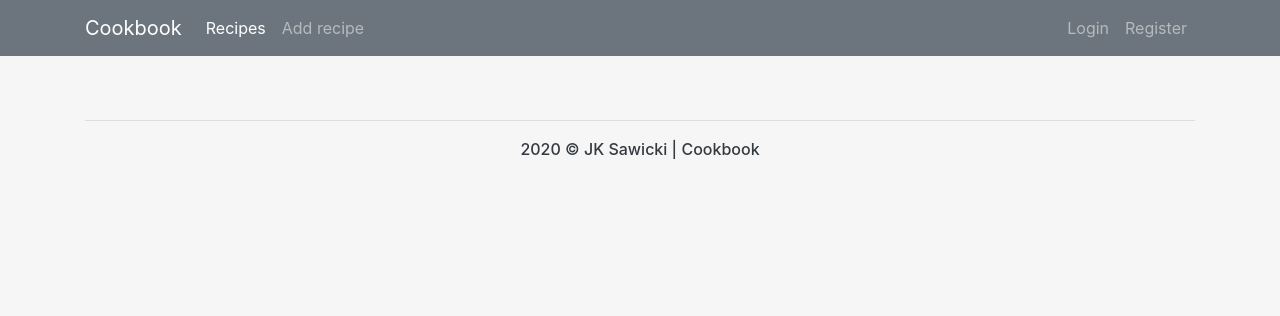
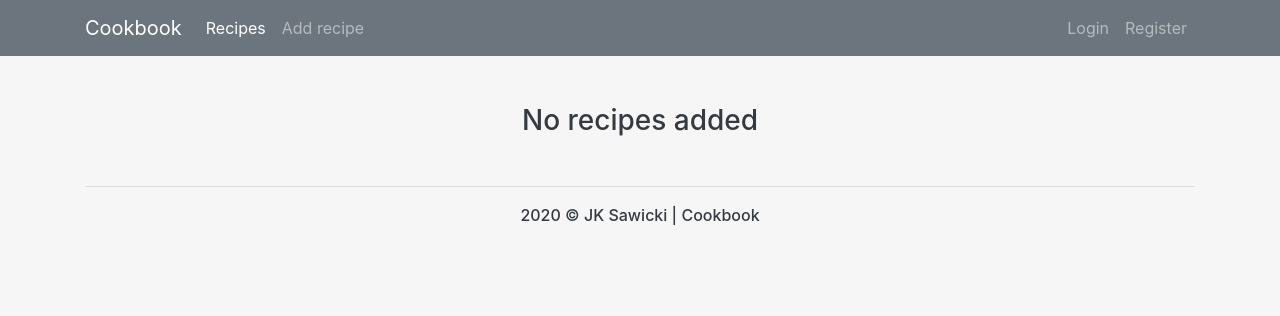
Before and after one commit to szypkiwonsz/Cookbook-Recipes, a Flask app: page /recipes/ in a window 1280 px wide. Shown: the top 316 px of the page. Run offline with Flask 2, Linux system fonts and the light colour scheme; data that the repository does not hold is empty; some libraries are stand-ins or nearby versions.

Commit message:
Handle no recipe data exception in api
displaying the inscription about the lack of data

```diff
--- a/app/templates/recipe_list_all.html
+++ b/app/templates/recipe_list_all.html
@@ -4,6 +4,7 @@
     <title>Recipes</title>
 {% endblock head %}
 {% block content %}
+    {% if recipes %}
         {% for recipe_row in recipes|batch(2) %}
             {#{{ loop.index + (page - 1) * per_page }}#}
             <div class="row">
@@ -34,4 +35,7 @@
         <div class="text-center mt-3">
             <div class="d-inline-block">{{ pagination.links }}</div>
         </div>
+    {% else %}
+        <h3 class="mt-5 mb-5 text-center text-dark">No recipes added</h3>
+    {% endif %}
 {% endblock content %}
```
Lines whose indentation alone changed are shown as unchanged.
